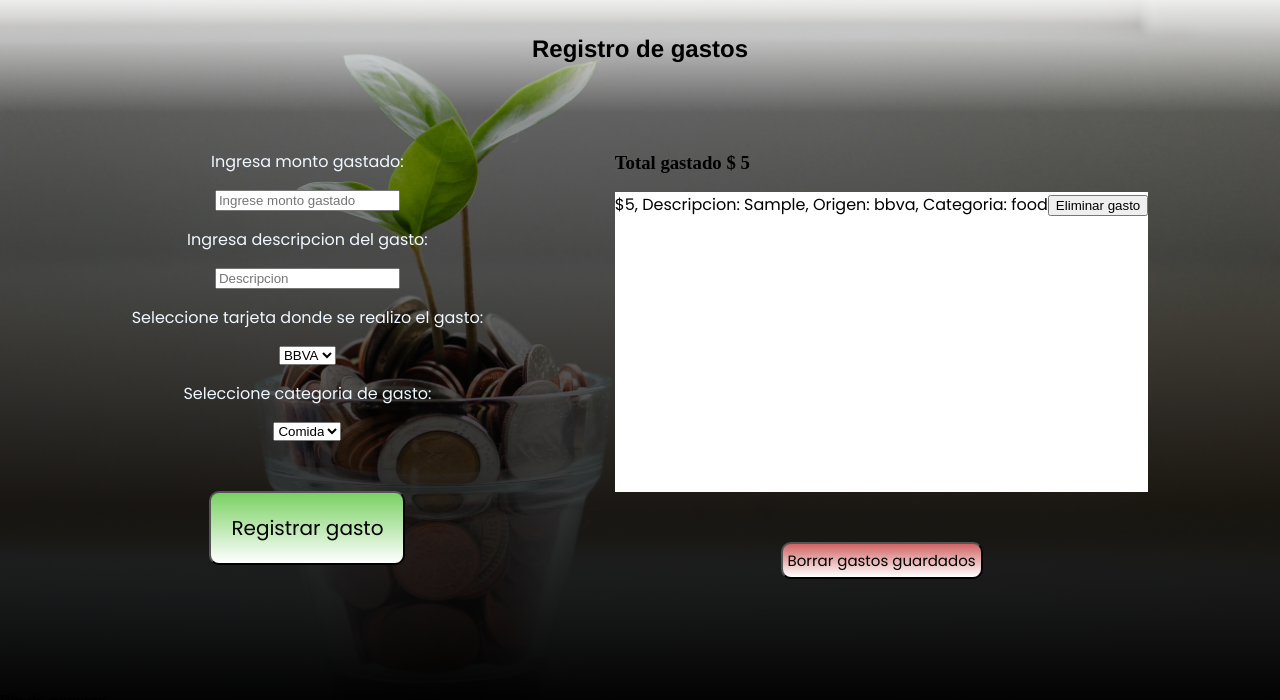
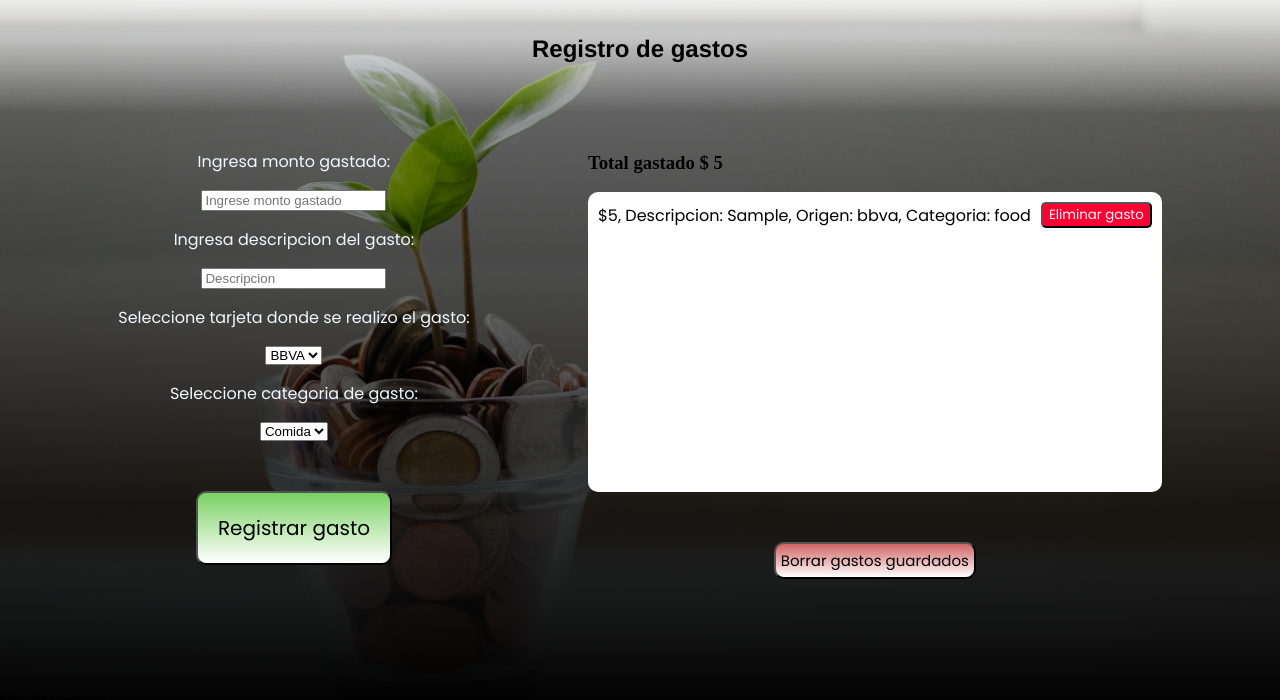
Before and after one commit to jairsilverio999-pixel/mymoney-v0.2, a plain HTML site: page registerGast.html in a window 1280 px wide. Both pictures are taken after typing "5", "Sample" into the empty fields and a click on the button "Registrar gasto". Shown: the part 90-790 px from the top of the page. Drawn offline with Linux system fonts and the light colour scheme; a web font is replaced by a local one.

Commit message:
CSS todos los gastos mejorado

```diff
--- a/script/app.js
+++ b/script/app.js
@@ -9,7 +9,7 @@
 
 form.addEventListener('submit', function(e){ // guarda los gastos en localstore
     e.defaultPrevented
-    alert('Formulario detenido')
+    alert('Gasto registrado con exito')
     let id = Date.now()
     let expenditure = parseFloat(document.getElementById('montGast').value)
     console.log(expenditure)
--- a/style/style.css
+++ b/style/style.css
@@ -80,11 +80,24 @@
     height: 300px;
     background: white;
     list-style: none;
-    justify-content: flex-start;
-    margin-left: 0;
-    padding: 0%;
+    padding-left: 10px;
     width: 300;
     font-family: "Poppins", sans-serif;
+    overflow-y: auto;
+    border-radius: 10px;
+
+    li{
+        display: flex;
+        justify-content: space-between;
+        align-items: center;
+    }
+    button{
+        color: rgb(255, 255, 255);
+        font-family: "Poppins", sans-serif;
+        background-color: rgb(255, 0, 51);
+        border-radius: 5px;
+        margin: 10px;
+    }
 }
 
 #totalExpensiveHead{
```
